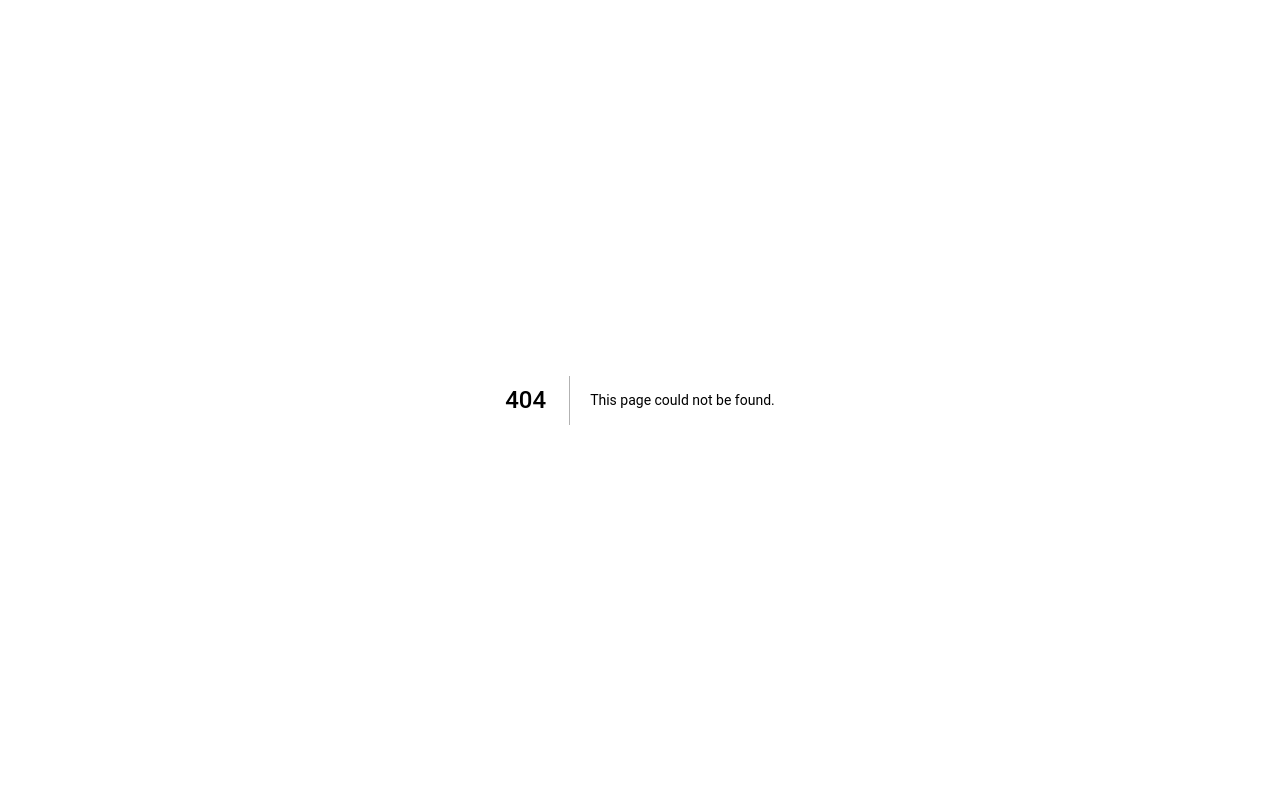
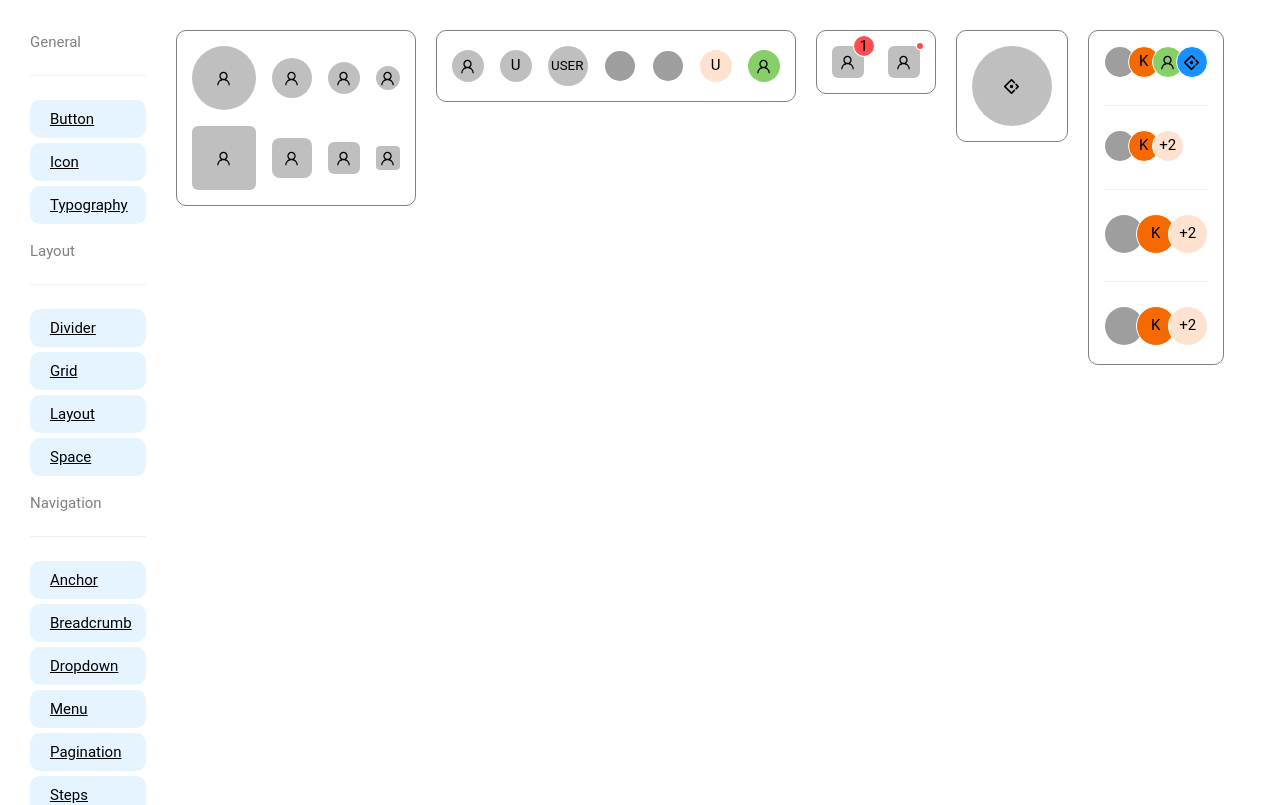
Before and after one commit to Pallab6Sense/AntD-Components, a Next.js app: page /avatar in a window 1280 px wide. Before the commit this address had no page. Shown: the top 805 px of the page. Built offline with nearby package versions, Linux system fonts and the light colour scheme; grey boxes are pictures that could not be loaded.

Commit message:
Avatar Done 12:06 PM

```diff
--- a/Components/Navigation.js
+++ b/Components/Navigation.js
@@ -108,6 +108,15 @@ const Navigation = () => {
           </li>
         </div>
 
+        <div className="dataDisplay">
+        <p className="heading">Navigation</p>
+          {/* <div className="divider"></div> */}
+          <Divider></Divider>
+          <li>
+            <Link href="/avatar">Avatar</Link>
+          </li>
+        </div>
+
       </ul>
     </div>
   </>;
--- /dev/null
+++ b/pages/avatar.js
@@ -0,0 +1,218 @@
+/* eslint-disable @next/next/no-img-element */
+import Navigation from '@/Components/Navigation';
+import { UserOutlined, AntDesignOutlined } from '@ant-design/icons';
+import { Avatar, Space, Badge, Divider, Tooltip } from 'antd';
+import Image from 'next/image';
+
+const url =
+  'https://gw.alipayobjects.com/zos/rmsportal/KDpgvguMpGfqaHPjicRK.svg';
+
+const Ava_tar = () => {
+  return (
+    <>
+      <div className="container">
+        <Navigation></Navigation>
+
+        <div className="avatarContainer">
+          <div className="avatarExample1">
+            <Space direction="vertical" size={16}>
+              <Space wrap size={16}>
+                <Avatar size={64} icon={<UserOutlined />} />
+                <Avatar size="large" icon={<UserOutlined />} />
+                <Avatar icon={<UserOutlined />} />
+                <Avatar size="small" icon={<UserOutlined />} />
+              </Space>
+              <Space wrap size={16}>
+                <Avatar shape="square" size={64} icon={<UserOutlined />} />
+                <Avatar shape="square" size="large" icon={<UserOutlined />} />
+                <Avatar shape="square" icon={<UserOutlined />} />
+                <Avatar shape="square" size="small" icon={<UserOutlined />} />
+              </Space>
+            </Space>
+          </div>
+
+          <div className="avatarExample2">
+            <Space size={16} wrap>
+              <Avatar icon={<UserOutlined />} />
+              <Avatar>U</Avatar>
+              <Avatar size={40}>USER</Avatar>
+              <Avatar src={url} />
+              <Avatar
+                src={<Image src={url} width={200} height={200} alt="avatar" />}
+              />
+              <Avatar
+                style={{
+                  backgroundColor: '#fde3cf',
+                  color: '#f56a00',
+                }}
+              >
+                U
+              </Avatar>
+              <Avatar
+                style={{
+                  backgroundColor: '#87d068',
+                }}
+                icon={<UserOutlined />}
+              />
+            </Space>
+          </div>
+
+          <div className="avatarExample3">
+            <Space size={24}>
+              <Badge count={1}>
+                <Avatar shape="square" icon={<UserOutlined />} />
+              </Badge>
+              <Badge dot>
+                <Avatar shape="square" icon={<UserOutlined />} />
+              </Badge>
+            </Space>
+          </div>
+
+          <div className="avatarExample4">
+            <Avatar
+              size={{
+                xs: 24,
+                sm: 32,
+                md: 40,
+                lg: 64,
+                xl: 80,
+                xxl: 100,
+              }}
+              icon={<AntDesignOutlined />}
+            />
+          </div>
+
+          <div className="avatarExample5">
+            <Avatar.Group>
+              <Avatar src="https://joesch.moe/api/v1/random?key=1" />
+              <a href="https://ant.design">
+                <Avatar
+                  style={{
+                    backgroundColor: '#f56a00',
+                  }}
+                >
+                  K
+                </Avatar>
+              </a>
+              <Tooltip title="Ant User" placement="top">
+                <Avatar
+                  style={{
+                    backgroundColor: '#87d068',
+                  }}
+                  icon={<UserOutlined />}
+                />
+              </Tooltip>
+              <Avatar
+                style={{
+                  backgroundColor: '#1890ff',
+                }}
+                icon={<AntDesignOutlined />}
+              />
+            </Avatar.Group>
+            <Divider />
+            <Avatar.Group
+              maxCount={2}
+              maxStyle={{
+                color: '#f56a00',
+                backgroundColor: '#fde3cf',
+              }}
+            >
+              <Avatar src="https://joesch.moe/api/v1/random?key=2" />
+              <Avatar
+                style={{
+                  backgroundColor: '#f56a00',
+                }}
+              >
+                K
+              </Avatar>
+              <Tooltip title="Ant User" placement="top">
+                <Avatar
+                  style={{
+                    backgroundColor: '#87d068',
+                  }}
+                  icon={<UserOutlined />}
+                />
+              </Tooltip>
+              <Avatar
+                style={{
+                  backgroundColor: '#1890ff',
+                }}
+                icon={<AntDesignOutlined />}
+              />
+            </Avatar.Group>
+            <Divider />
+            <Avatar.Group
+              maxCount={2}
+              size="large"
+              maxStyle={{
+                color: '#f56a00',
+                backgroundColor: '#fde3cf',
+              }}
+            >
+              <Avatar src="https://joesch.moe/api/v1/random?key=3" />
+              <Avatar
+                style={{
+                  backgroundColor: '#f56a00',
+                }}
+              >
+                K
+              </Avatar>
+              <Tooltip title="Ant User" placement="top">
+                <Avatar
+                  style={{
+                    backgroundColor: '#87d068',
+                  }}
+                  icon={<UserOutlined />}
+                />
+              </Tooltip>
+              <Avatar
+                style={{
+                  backgroundColor: '#1890ff',
+                }}
+                icon={<AntDesignOutlined />}
+              />
+            </Avatar.Group>
+            <Divider />
+            <Avatar.Group
+              maxCount={2}
+              maxPopoverTrigger="click"
+              size="large"
+              maxStyle={{
+                color: '#f56a00',
+                backgroundColor: '#fde3cf',
+                cursor: 'pointer',
+              }}
+            >
+              <Avatar src="https://zos.alipayobjects.com/rmsportal/ODTLcjxAfvqbxHnVXCYX.png" />
+              <Avatar
+                style={{
+                  backgroundColor: '#f56a00',
+                }}
+              >
+                K
+              </Avatar>
+              <Tooltip title="Ant User" placement="top">
+                <Avatar
+                  style={{
+                    backgroundColor: '#87d068',
+                  }}
+                  icon={<UserOutlined />}
+                />
+              </Tooltip>
+              <Avatar
+                style={{
+                  backgroundColor: '#1890ff',
+                }}
+                icon={<AntDesignOutlined />}
+              />
+            </Avatar.Group>
+          </div>
+
+
+        </div>
+      </div>
+    </>
+  );
+};
+
+export default Ava_tar;
--- a/styles/globals.scss
+++ b/styles/globals.scss
@@ -590,3 +590,15 @@ li {
 .ant-upload-rtl.upload-list-inline .ant-upload-list-item {
   float: right;
 }
+
+.avatarContainer{
+  @include componentContainer()
+}
+
+.avatarExample1,
+.avatarExample2,
+.avatarExample3,
+.avatarExample4,
+.avatarExample5{
+  @include divStyle()
+}
```
